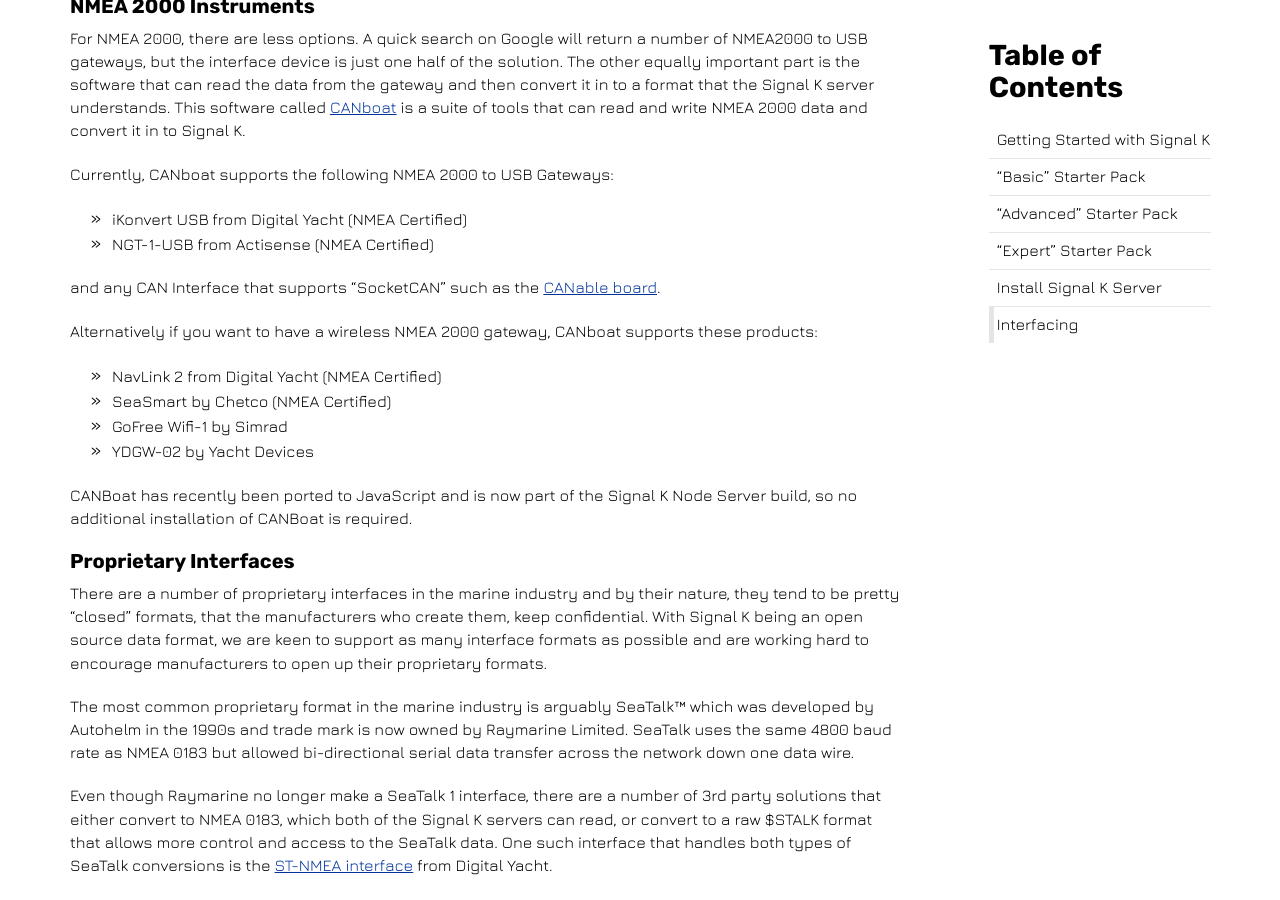
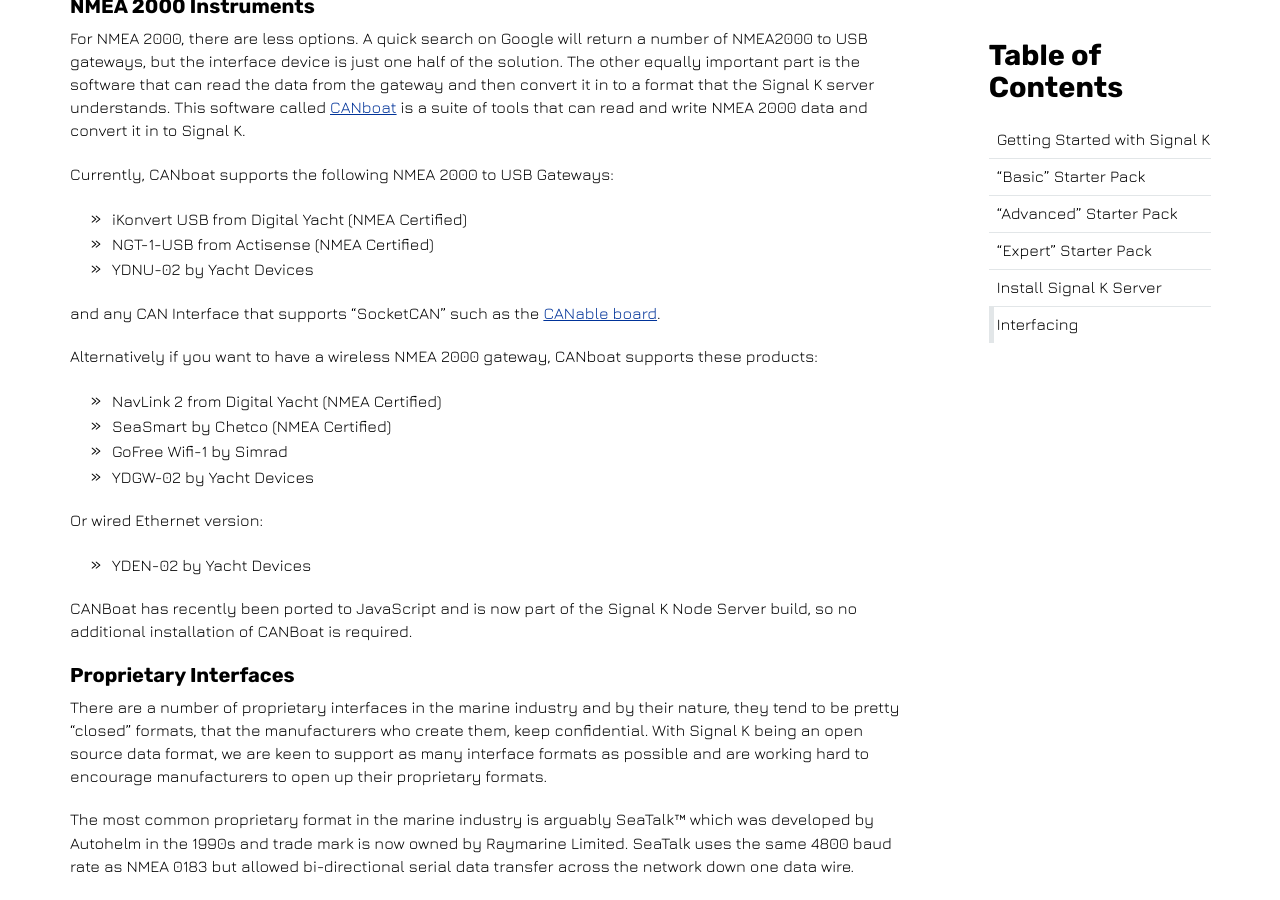
Before and after one commit to SignalK/signalk.github.io, a Jekyll site: the page built from installation.md, in a window 1280 px wide and 900 px high, scrolled down 6357 px. Built offline with Jekyll 4.4.1, drawn with Linux system fonts in a browser that asks for light colours; nearby versions of some CDN libraries.

Commit message:
Changes requested by Teppo and Scott
Blog article replaced with BareBoat Necessities and some Yacht Devices gateways added to Installation.

```diff
--- a/installation.md
+++ b/installation.md
@@ -132,6 +132,10 @@
 - <a href="http://www.actisense.com/product/nmea-2000-to-pc-interface-ngt-1/" target="_blank">
   NGT-1-USB from Actisense (NMEA Certified)
 </a>
+- <a href="https://www.yachtd.com/purchase/" target="_blank">
+  YDNU-02 by Yacht Devices
+</a>
+
 
 and any CAN Interface that supports "SocketCAN" such as the
 <a href="http://canable.io/" target="_blank">CANable board</a>.
@@ -151,6 +155,12 @@
   YDGW-02 by Yacht Devices
 </a>
 
+Or wired Ethernet version:
+
+- <a href="https://www.yachtd.com/purchase/" target="_blank">
+  YDEN-02 by Yacht Devices
+</a>
+
 CANBoat has recently been ported to JavaScript and is now part of the Signal K Node Server build, so no additional
 installation of CANBoat is required.
 
```
Also changed, not shown: _posts/2020-04-26-recent-articles.md (+3 -3 lines), references.md (+1 -0 lines).
